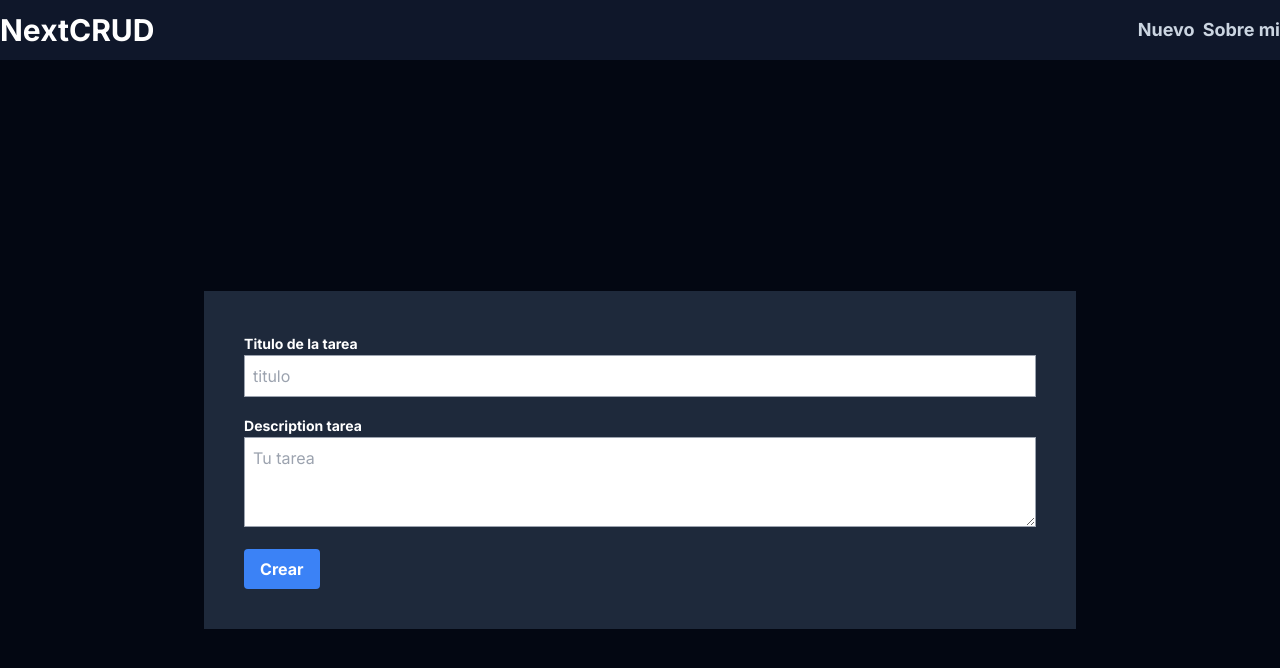
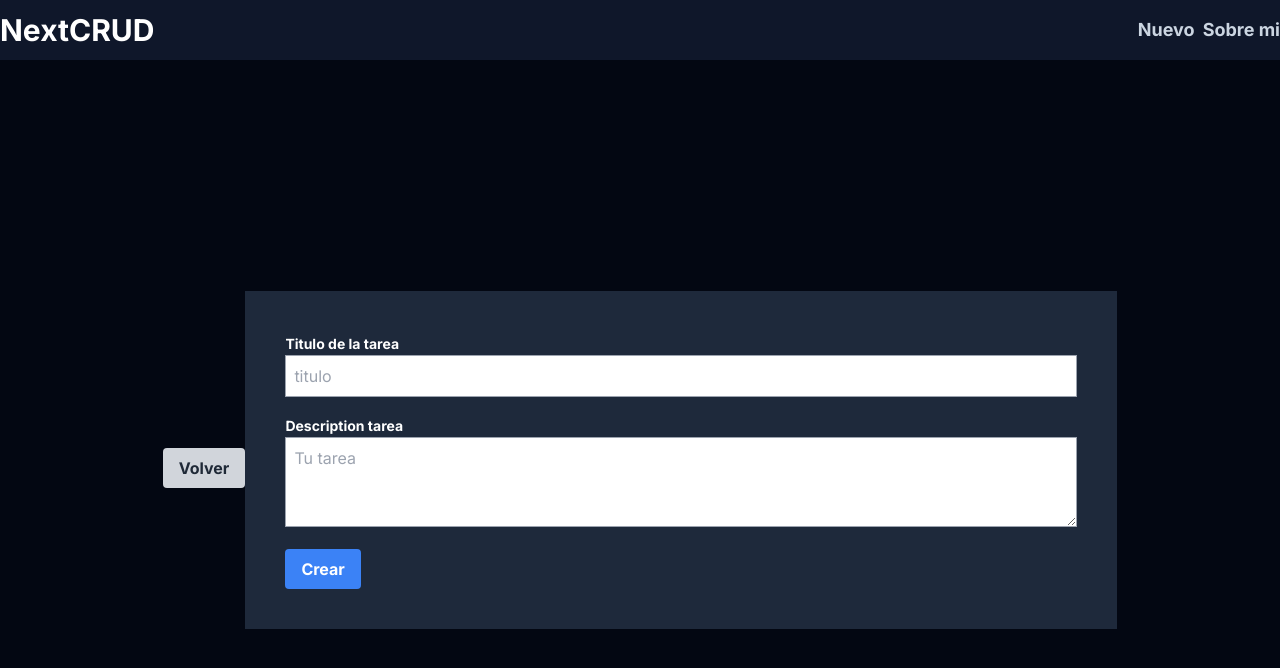
Before and after one commit to Leonel42aguil/next-prisma-crud, a Next.js app: page /new in a window 1280 px wide. Shown: the top 668 px of the page. Built offline with nearby package versions, Linux system fonts and the light colour scheme.

Commit message:
Proyecto-Priisma-Crudd

```diff
--- a/src/app/new/page.jsx
+++ b/src/app/new/page.jsx
@@ -54,9 +54,18 @@
     router.push("/");
   };
 
+  const volver = () => {
+    router.push('/');
+  };
 
   return (
     <div className="h-screen flex justify-center items-center">
+      <button
+        className="bg-gray-300 hover:bg-gray-400 text-gray-800 font-bold py-2 px-4 rounded mt-4"
+        onClick={volver}
+      >
+        Volver
+      </button>
       <form className="bg-slate-800 p-10" onSubmit={onSubmit}>
         <label htmlFor="title" className="font-bold text-sm">
           Titulo de la tarea
```
Also changed, not shown: src/app/about/page.jsx (line endings or trailing spaces).
